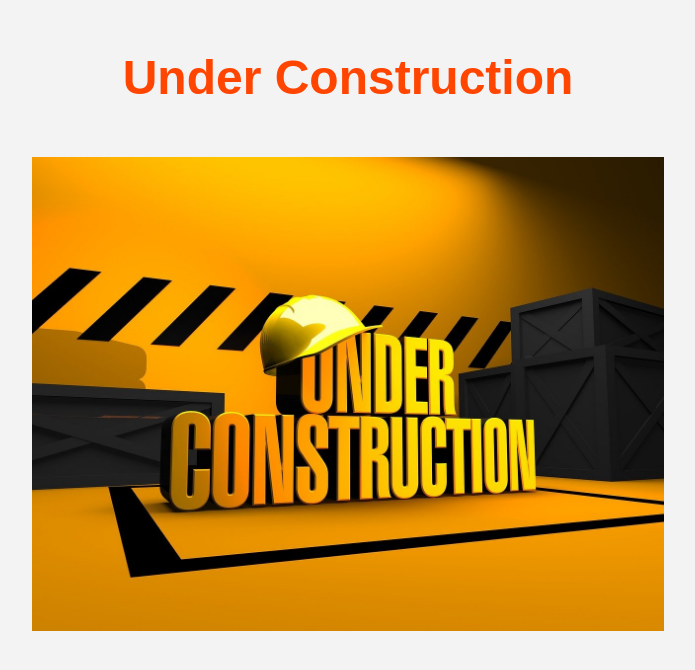
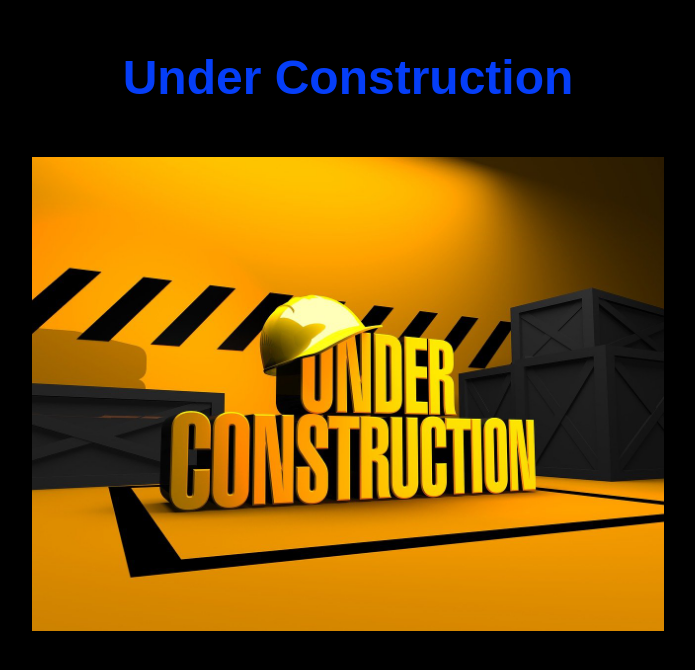
Before and after one commit to d-malhotra2020/drewmalhotra.com, a website with bundled scripts: page index.html in a window 1280 px wide. Shown: the whole page, without its empty margins (292-987 px from the left). Built offline with nearby package versions, Linux system fonts and the light colour scheme.

Commit message:
Changed style.css and included function script.js

```diff
--- a/style.css
+++ b/style.css
@@ -1,7 +1,7 @@
 body {
     font-family: Arial, sans-serif;
     text-align: center;
-    background-color: #f3f3f3;
+    background-color: #000000;
 }
 
 .construction-container {
@@ -9,7 +9,7 @@ body {
 }
 
 h1 {
-    color: #ff4500;
+    color: #053ef8;
     font-size: 3em;
 }
 
```
